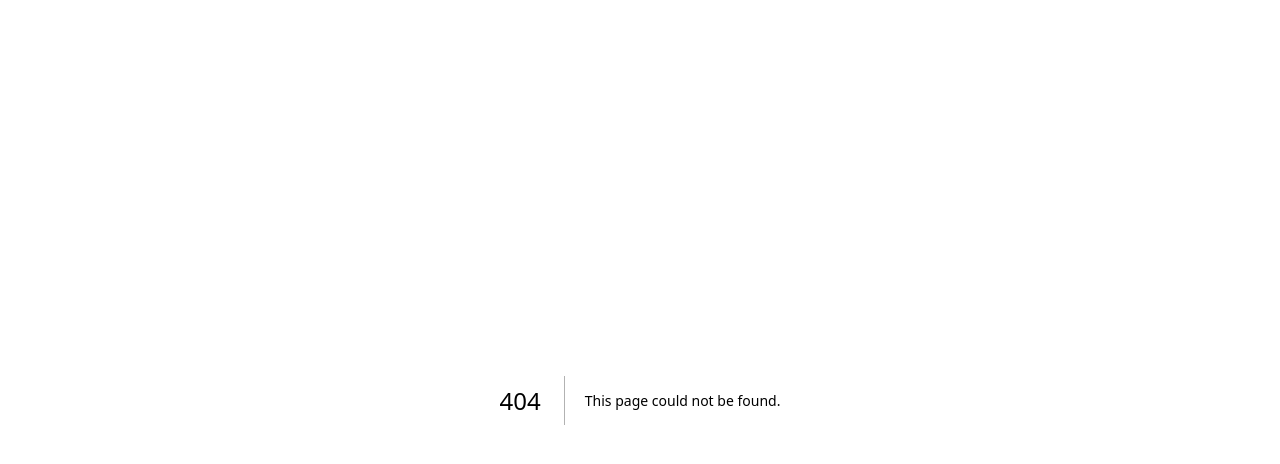
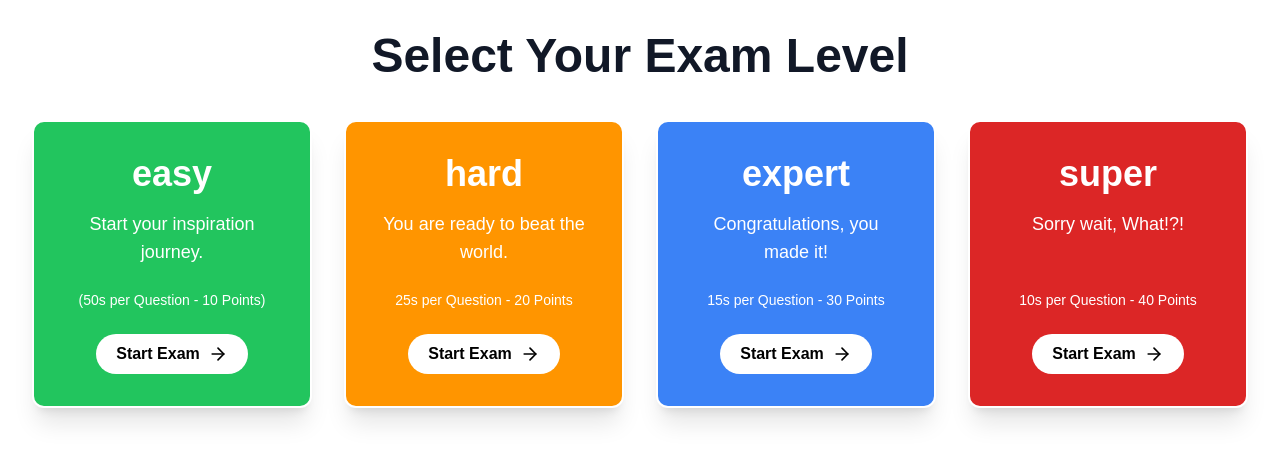
Before and after one commit to Ahmed77669/Internship-test, a Next.js app: page /Levels in a window 1280 px wide. Before the commit this address had no page. Shown: the top 464 px of the page. Built offline with nearby package versions, Linux system fonts and the light colour scheme.

Commit message:
Create page.tsx

```diff
--- /dev/null
+++ b/app/Levels/page.tsx
@@ -0,0 +1,9 @@
+import React from 'react'
+import Levels from '@/components/Levels/Levels'
+const levels = () => {
+  return (
+    <Levels />
+  )
+}
+
+export default levels
```
